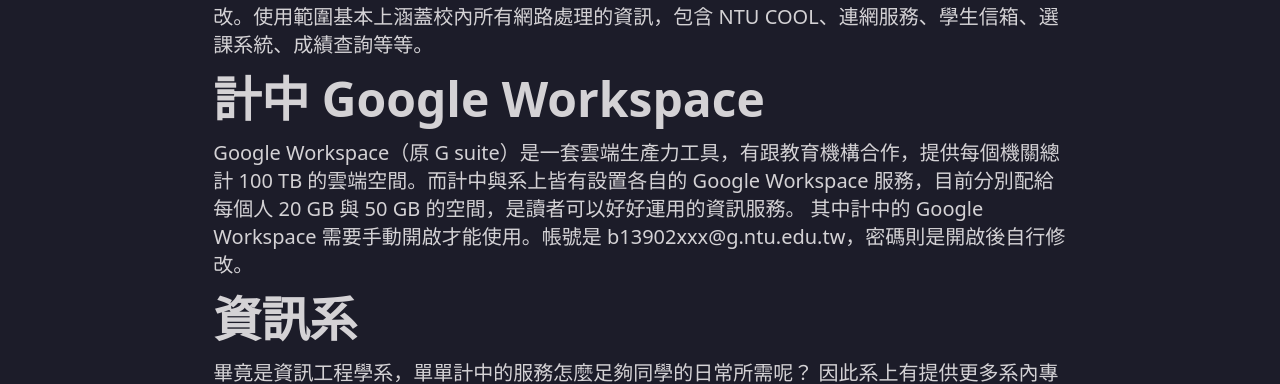
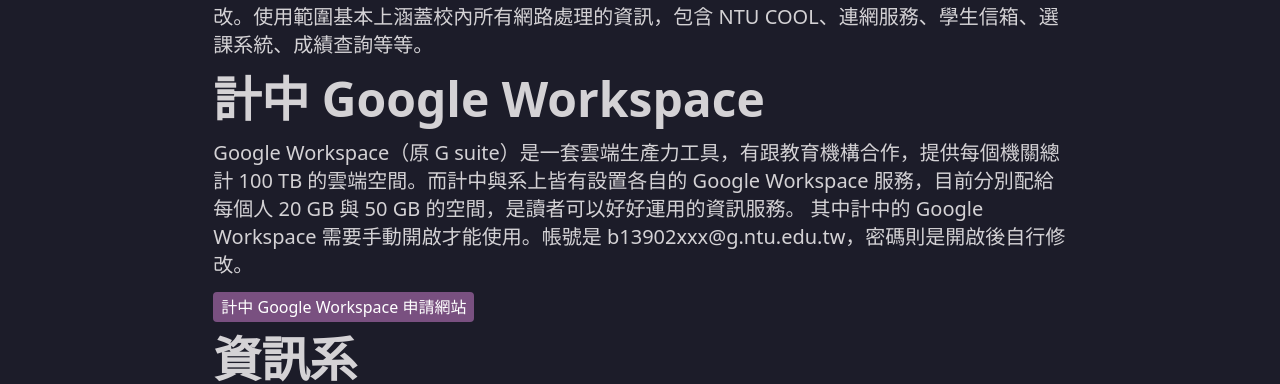
Before and after one commit to NTUCSIECouncil/council.csie-frontend, a Next.js app: page /life/information/internet in a window 1280 px wide. Shown: the part 287-671 px from the top of the page. Built offline with nearby package versions, Linux system fonts and the light colour scheme; no server answers.

Commit message:
feat: add link

```diff
--- a/src/app/life/information/internet/content.json
+++ b/src/app/life/information/internet/content.json
@@ -7,7 +7,13 @@
             },
             {
                 "subtitle": "計中 Google Workspace",
-                "content": "Google Workspace（原 G suite）是一套雲端生產力工具，有跟教育機構合作，提供每個機關總計 100 TB 的雲端空間。而計中與系上皆有設置各自的 Google Workspace 服務，目前分別配給每個人 20 GB 與 50 GB 的空間，是讀者可以好好運用的資訊服務。\n其中計中的 Google Workspace 需要手動開啟才能使用。帳號是 b13902xxx@g.ntu.edu.tw，密碼則是開啟後自行修改。"
+                "content": "Google Workspace（原 G suite）是一套雲端生產力工具，有跟教育機構合作，提供每個機關總計 100 TB 的雲端空間。而計中與系上皆有設置各自的 Google Workspace 服務，目前分別配給每個人 20 GB 與 50 GB 的空間，是讀者可以好好運用的資訊服務。\n其中計中的 Google Workspace 需要手動開啟才能使用。帳號是 b13902xxx@g.ntu.edu.tw，密碼則是開啟後自行修改。",
+                "links": [
+                    {
+                        "name": "計中 Google Workspace 申請網站",
+                        "href": "https://web4.cc.ntu.edu.tw/p/s/login3/p1.php"
+                    }
+                ]
             },
             {
                 "subtitle": "資訊系",
@@ -19,63 +25,133 @@
         "subtitles": [
             {
                 "subtitle": "ntu_peap",
-                "content": "台大校園內常駐「ntu_peap」、「NTU」兩個無線網路識別碼（SSID），NTU 每次使用都需要重新登入，十分麻煩，且相對不安全，不推薦使用。計中推薦使用的 ntu_peap 這個網路使用計中帳號密碼登入後，即可在全校建築物內使用。"
+                "content": "台大校園內常駐「ntu_peap」、「NTU」兩個無線網路識別碼（SSID），NTU 每次使用都需要重新登入，十分麻煩，且相對不安全，不推薦使用。計中推薦使用的 ntu_peap 這個網路使用計中帳號密碼登入後，即可在全校建築物內使用。",
+                "links": [
+                    {
+                        "name": "ntu_peap 計中介紹",
+                        "href": "https://www.cc.ntu.edu.tw/chinese/spotlight/2014/a103003.asp"
+                    }
+                ]
             },
             {
                 "subtitle": "eduroam",
-                "content": "全名 education roaming，學術漫遊網路。旨在建立國際間教育及科學研究機構的無線網路漫遊計畫。只要到計中申請一組帳號密碼，就可以在國際間所有參與合作的學術機構使用該網路。"
+                "content": "全名 education roaming，學術漫遊網路。旨在建立國際間教育及科學研究機構的無線網路漫遊計畫。只要到計中申請一組帳號密碼，就可以在國際間所有參與合作的學術機構使用該網路。",
+                "links": [
+                    {
+                        "name": "eduroam 計中介紹",
+                        "href": "https://www.cc.ntu.edu.tw/chinese/spotlight/2015/a104030.asp"
+                    },
+                    {
+                        "name": "eduroam 密碼設定",
+                        "href": "https://web4.cc.ntu.edu.tw/p/s/login3/p1.php"
+                    }
+                ]
             },
             {
                 "subtitle": "csie & csie-5G",
-                "content": "若想在德田館享受最舒適的網路體驗，則可以使用系上提供的 csie 及 csie-5G 網路服務，登入方式為系上工作站帳號密碼。網路頻段分為 2.4GHz 及 5GHz 兩種，其中 2.4GHz 覆蓋範圍大，但網速較慢；5GHz 則是範圍相對小，但網速更快。csie 支援 2.4GHz 頻段，而 csie-5G 則支援 5GHz 頻段。不管是 csie、csie-5G 在速度與穩定上都勝過 NTU, ntu_peap。\n系上網管團隊建議優先連接 csie，只有在訊號穩定且有較高網速需求時再使用 csie-5G。至於計中提供的 ntu 及 ntu_peap 則在系上網路無法使用時再考慮使用。"
+                "content": "若想在德田館享受最舒適的網路體驗，則可以使用系上提供的 csie 及 csie-5G 網路服務，登入方式為系上工作站帳號密碼。網路頻段分為 2.4GHz 及 5GHz 兩種，其中 2.4GHz 覆蓋範圍大，但網速較慢；5GHz 則是範圍相對小，但網速更快。csie 支援 2.4GHz 頻段，而 csie-5G 則支援 5GHz 頻段。不管是 csie、csie-5G 在速度與穩定上都勝過 NTU, ntu_peap。\n系上網管團隊建議優先連接 csie，只有在訊號穩定且有較高網速需求時再使用 csie-5G。至於計中提供的 ntu 及 ntu_peap 則在系上網路無法使用時再考慮使用。",
+                "links": [
+                    {
+                        "name": "csie_wifi NALAB介紹",
+                        "href": "https://sites.google.com/a/csie.ntu.edu.tw/ta221/%E5%85%AC%E5%91%8A/%E9%87%8D%E8%A6%81-%E5%8F%B0%E5%A4%A7%E8%B3%87%E5%B7%A5%E7%B3%BB%E9%A4%A8%E7%B6%B2%E8%B7%AF%E4%BD%BF%E7%94%A8%E5%B0%8F%E6%92%87%E6%AD%A5"
+                    }
+                ]
             }
         ]
     },
     "系上工作站": {
         "subtitles": [
             {
-                "subtitle": "臺大計算機及資訊網路中心",
-                "content": "臺大計算機及資訊網路中心（簡稱計中）負責臺大校內大多數網路相關服務，而每位同學都會有一個計中提供的帳號密碼。帳號固定是同學的學號（b13902xxx），密碼則是八月中啟用後自行修改。使用範圍基本上涵蓋校內所有網路處理的資訊，包含 NTU COOL、連網服務、學生信箱、選課系統、成績查詢等等。"
+                "subtitle": "系上工作站",
+                "content": "在系館二樓的機房裡有許多很大很強的電腦，可以透過網路連線進去，讓他幫你跑一些程式運算。這些電腦不僅效能比一般的強大許多，除了維護以外更基本上是常駐開機，可以拿來跑一些需要花費長時間、運算繁重的程式。不過如果要執行一些可能會吃太多資源的程式時，記得從使用狀態的頁面來確保自己沒有把工作站搞爆喔！",
+                "links": [
+                    {
+                        "name": "連線教學",
+                        "href": "https://wslab.csie.ntu.edu.tw/workstation/SSH_tutorial.html"
                     },
                     {
-                "subtitle": "計中 Google Workspace",
-                "content": "Google Workspace（原 G suite）是一套雲端生產力工具，有跟教育機構合作，提供每個機關總計 100 TB 的雲端空間。而計中與系上皆有設置各自的 Google Workspace 服務，目前分別配給每個人 20 GB 與 50 GB 的空間，是讀者可以好好運用的資訊服務。\n其中計中的 Google Workspace 需要手動開啟才能使用。帳號是 b13902xxx@g.ntu.edu.tw，密碼則是開啟後自行修改。"
+                        "name": "使用規範",
+                        "href": "https://wslab.csie.ntu.edu.tw/workstation/computation_and_usage_rules.html"
                     },
                     {
-                "subtitle": "資訊系",
-                "content": "畢竟是資訊工程學系，單單計中的服務怎麼足夠同學的日常所需呢？\n因此系上有提供更多系內專屬的網路與資訊相關服務，使用的是系上額外提供的帳號密碼。約在九月初，系上的 NASA 團隊將寄一信件到計中提供的 NTU Mail，裡頭是團隊為每位同學設置的「系上工作站」帳號密碼。此組帳號密碼將使用於系上提供的各種服務，一樣更改預設密碼後即可順利啟用囉！"
+                        "name": "使用狀態",
+                        "href": "https://monitor.csie.ntu.edu.tw/"
+                    }
+                ]
             }
         ]
     },
     "常用資訊服務": {
         "subtitles": [
             {
-                "subtitle": "臺大計算機及資訊網路中心",
-                "content": "臺大計算機及資訊網路中心（簡稱計中）負責臺大校內大多數網路相關服務，而每位同學都會有一個計中提供的帳號密碼。帳號固定是同學的學號（b13902xxx），密碼則是八月中啟用後自行修改。使用範圍基本上涵蓋校內所有網路處理的資訊，包含 NTU COOL、連網服務、學生信箱、選課系統、成績查詢等等。"
+                "subtitle": "電子郵件",
+                "content": "電子郵件將會是未來大學非常重要的聯絡方式。不論是學校資訊傳遞，還是想詢問教授加簽事宜、乃至期末考考試方式等，經常都是透過電子郵件進行溝通。請務必養成每天收信的好習慣，以免漏失重要資訊。若原先沒有此習慣，可以參考筆者把電子郵件設為瀏覽器預設開啟網頁，幫助自己每日開啟電腦時就可以瀏覽信件。"
             },
             {
-                "subtitle": "計中 Google Workspace",
-                "content": "Google Workspace（原 G suite）是一套雲端生產力工具，有跟教育機構合作，提供每個機關總計 100 TB 的雲端空間。而計中與系上皆有設置各自的 Google Workspace 服務，目前分別配給每個人 20 GB 與 50 GB 的空間，是讀者可以好好運用的資訊服務。\n其中計中的 Google Workspace 需要手動開啟才能使用。帳號是 b13902xxx@g.ntu.edu.tw，密碼則是開啟後自行修改。"
+                "subtitle": "雲端硬碟"
             },
             {
-                "subtitle": "資訊系",
-                "content": "畢竟是資訊工程學系，單單計中的服務怎麼足夠同學的日常所需呢？\n因此系上有提供更多系內專屬的網路與資訊相關服務，使用的是系上額外提供的帳號密碼。約在九月初，系上的 NASA 團隊將寄一信件到計中提供的 NTU Mail，裡頭是團隊為每位同學設置的「系上工作站」帳號密碼。此組帳號密碼將使用於系上提供的各種服務，一樣更改預設密碼後即可順利啟用囉！"
+                "subtitle": "影印服務",
+                "links": [
+                    {
+                        "name": "計中影印",
+                        "href": "https://www.cc.ntu.edu.tw/chinese/epaper/0054/20200920_5402.html"
+                    },
+                    {
+                        "name": "系上影印",
+                        "href": "https://printing.csie.ntu.edu.tw/user"
+                    }
+                ]
             }
         ]
     },
     "其他資訊服務": {
         "subtitles": [
             {
-                "subtitle": "臺大計算機及資訊網路中心",
-                "content": "臺大計算機及資訊網路中心（簡稱計中）負責臺大校內大多數網路相關服務，而每位同學都會有一個計中提供的帳號密碼。帳號固定是同學的學號（b13902xxx），密碼則是八月中啟用後自行修改。使用範圍基本上涵蓋校內所有網路處理的資訊，包含 NTU COOL、連網服務、學生信箱、選課系統、成績查詢等等。"
+                "subtitle": "其他計中服務",
+                "links": [
+                    {
+                        "name": "NTU VDI",
+                        "href": "https://www.cc.ntu.edu.tw/chinese/spotlight/2016/a105031.asp"
                     },
                     {
-                "subtitle": "計中 Google Workspace",
-                "content": "Google Workspace（原 G suite）是一套雲端生產力工具，有跟教育機構合作，提供每個機關總計 100 TB 的雲端空間。而計中與系上皆有設置各自的 Google Workspace 服務，目前分別配給每個人 20 GB 與 50 GB 的空間，是讀者可以好好運用的資訊服務。\n其中計中的 Google Workspace 需要手動開啟才能使用。帳號是 b13902xxx@g.ntu.edu.tw，密碼則是開啟後自行修改。"
+                        "name": "NTU VPN",
+                        "href": "https://ccnet.ntu.edu.tw/vpn/for-windows.html"
                     },
                     {
-                "subtitle": "資訊系",
-                "content": "畢竟是資訊工程學系，單單計中的服務怎麼足夠同學的日常所需呢？\n因此系上有提供更多系內專屬的網路與資訊相關服務，使用的是系上額外提供的帳號密碼。約在九月初，系上的 NASA 團隊將寄一信件到計中提供的 NTU Mail，裡頭是團隊為每位同學設置的「系上工作站」帳號密碼。此組帳號密碼將使用於系上提供的各種服務，一樣更改預設密碼後即可順利啟用囉！"
+                        "name": "校園授權軟體",
+                        "href": "https://download.cc.ntu.edu.tw/"
+                    },
+                    {
+                        "name": "NTU 個人網頁",
+                        "href": "https://www.cc.ntu.edu.tw/chinese/services/serv_i01.asp"
+                    },
+                    {
+                        "name": "更多資訊",
+                        "href": "https://www.cc.ntu.edu.tw/chinese/services/services.asp"
+                    }
+                ]
+            },
+            {
+                "subtitle": "其他系上服務",
+                "links": [
+                    {
+                        "name": "CSIE VPN",
+                        "href": ""
+                    },
+                    {
+                        "name": "CSIE guest",
+                        "href": "https://esystem.csie.ntu.edu.tw/login?to=aHR0cHM6Ly9lc3lzdGVtLmNzaWUubnR1LmVkdS50dy9uYWxhYi9ndWVzdHBh%0Ac3M%3D%0A"
+                    },
+                    {
+                        "name": "CSIE 個人網頁",
+                        "href": "https://wslab.csie.ntu.edu.tw/service/homepage.html"
+                    },
+                    {
+                        "name": "DNS Server",
+                        "href": "https://csie.org/"
+                    }
+                ]
             }
         ]
     }
--- a/src/app/life/information/internet/page.tsx
+++ b/src/app/life/information/internet/page.tsx
@@ -2,13 +2,20 @@
 import React, { useEffect, useState } from 'react';
 import DividerBar from '@/components/divider-bar';
 import LifeCourseContent from '@/components/life-course-content';
+import LifeLink from '@/components/life-link';
 import LifeTopic from '@/components/life-topic';
 import { sidebar } from '@/helpers/sidebar';
 import contentData from './content.json';
 
+interface LinkItem {
+  name: string;
+  href: string;
+}
+
 interface ContentItem {
-  subtitle: string;
-  content: string;
+  subtitle?: string;
+  content?: string;
+  links?: LinkItem[];
 }
 
 const Page = (): React.JSX.Element => {
@@ -32,8 +39,21 @@ const Page = (): React.JSX.Element => {
       <div className="flex flex-col items-start gap-2 pt-4 pb-8">
         {subtitles.map((item, index) => (
           <div key={index}>
-            <LifeTopic topic={item.subtitle} />
-            <LifeCourseContent content={item.content} />
+            {item.subtitle && (
+              <LifeTopic topic={item.subtitle} />
+            )}
+            {item.content && (
+              <LifeCourseContent content={item.content} />
+            )}
+            {item.links && (
+              <div className="mt-4">
+                {item.links.map((link, linkIndex) => (
+                  <span key={linkIndex} className="mr-2">
+                    <LifeLink content={link.name} href={link.href} />
+                  </span>
+                ))}
+              </div>
+            )}
           </div>
         ))}
       </div>
--- /dev/null
+++ b/src/components/life-link.tsx
@@ -0,0 +1,13 @@
+const LifeLink = ({
+  content,
+  href,
+}: {
+  content: string;
+  href: string;
+}): React.JSX.Element => {
+  return (
+    <a href={href} className="py-1 px-2 rounded bg-[#a167a5] bg-opacity-70 text-white hover:bg-gray-400">{content}</a>
+  );
+};
+
+export default LifeLink;
```
Lines whose indentation alone changed are shown as unchanged.
